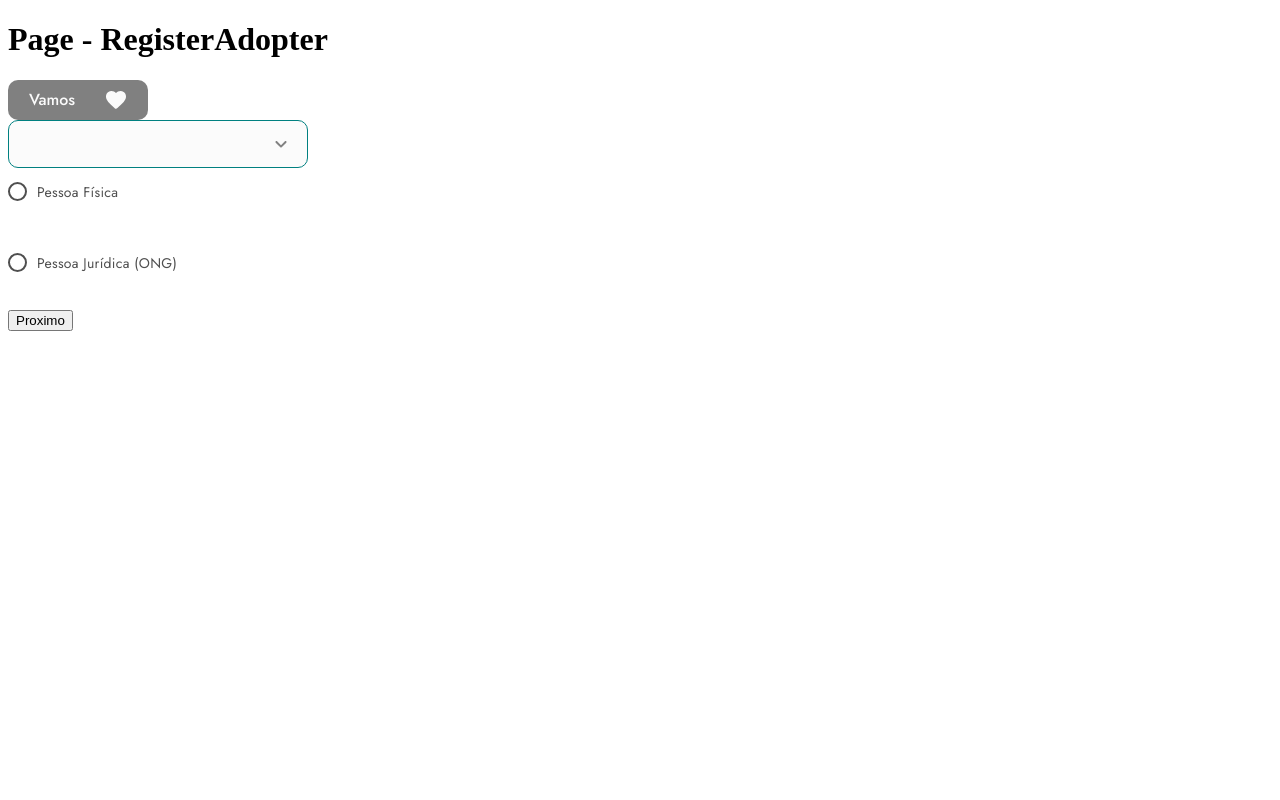
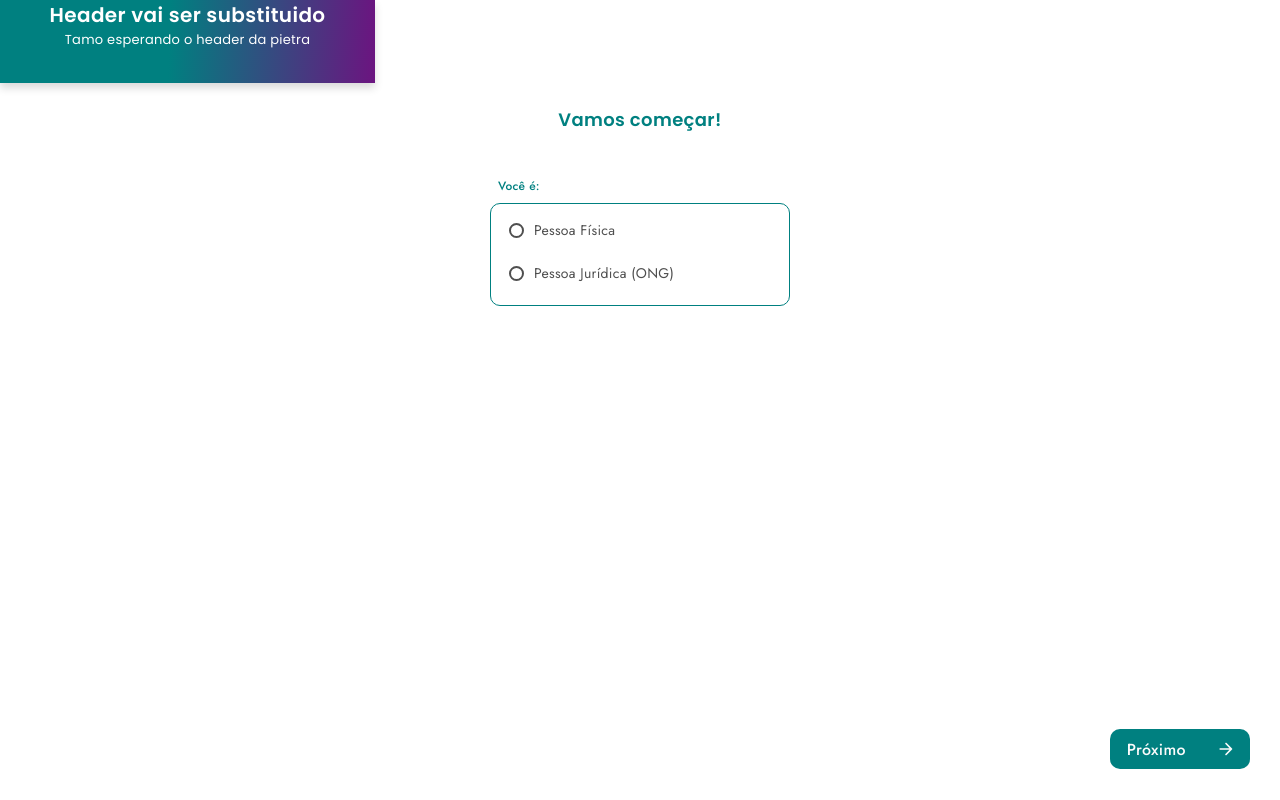
Before and after one commit to estartandodevs-course/Busquepet, a React (Create React App) app: page /cadastro-do-adotante in a window 1280 px wide. Built offline with nearby package versions, Linux system fonts and the light colour scheme.

Commit message:
criando pasta de cadastro, executando manutenção de alguns componentes

```diff
--- a/src/App.js
+++ b/src/App.js
@@ -1,23 +1,24 @@
 import React from 'react';
 import RadioButton from './components/RadioButton'
 import { useState } from 'react';
-import {Select} from './components/select/Index';
-import Icone from './assets/images/Coracao.svg';
+// import { Select } from './components/select/Index';
+// import Icone from './assets/images/Coracao.svg';
 import Routes from './components/Routes';
-const { Button } = require('./components/button/Index');
+// const { Button } = require('./components/button/Index');
 
 function App() {
-  const [person, setPerson] = useState()
+	const [person, setPerson] = useState("")
 
 	return (
 		<div className="App">
 
 			<Routes />
-			<Button name="Vamos" icon={Icone} class="purple"></Button>
-      <Select type="estado"/>
-      <RadioButton text="Pessoa Física" name="typePerson" id="Pessoa Física" onChange={setPerson}/>
-      <RadioButton text="Pessoa Jurídica (ONG)" name="typePerson" id="Pessoa Jurídica (ONG)" onChange={setPerson} />
-      <button onClick={() => console.log(person)}>Proximo</button>
+			{/* <Button name="Vamos" icon={Icone} class="purple"></Button>
+			<Select type="estado" /> */}
+			{/* <RadioButton text="Pessoa Física" name="typePerson" id="Pessoa Física" onChange={setPerson} />
+			<RadioButton text="Pessoa Jurídica (ONG)" name="typePerson" id="Pessoa Jurídica (ONG)" onChange={setPerson} /> */}
+
+			{/* <button onClick={() => console.log(person)}>Proximo</button> */}
 		</div>
 	);
 }
--- a/src/components/Routes/index.jsx
+++ b/src/components/Routes/index.jsx
@@ -4,7 +4,7 @@ import Filter from '../../pages/filtro'
 import CardPet from '../../pages/card-pet'
 import ProfilePerson from '../../pages/perfil-adotante'
 import RegisterPet from '../../pages/cadastro-do-pet'
-import RegisterAdopter from '../../pages/cadastro-do-adotante'
+import RegisterAdopter from '../../pages/cadastro-do-adotante/cadastro-tipo-de-pessoa'
 import DonorRegister from '../../pages/cadastro-do-doador'
 import ProfilePet from '../../pages/perfil-pet'
 import Login from '../../pages/login'
--- a/src/components/Text/index.jsx
+++ b/src/components/Text/index.jsx
@@ -64,8 +64,6 @@ function Text(props) {
         textfinal: <TextFinal>{children}</TextFinal>,
         textfinal2: <TextFinal2>{children}</TextFinal2>
     }
-
-    console.log(type)
     return types[type]
 }
 
--- a/src/components/button/Index.jsx
+++ b/src/components/button/Index.jsx
@@ -1,13 +1,15 @@
 import React from 'react';
+import Text from '../Text'
 import './Button.scss';
 
-export const Button =  props => {
+export default function Button (props) {
+    const {identifier, icon, name, onClick} = props;
     return(
         <div>
-            <button className={props.class} disabled>
+            <button className={identifier} onClick={onClick}>
                 <div className="button-Dad">
-                    <span>{props.name}</span>
-                    <img className="Icons" src={props.icon} alt="Icon"/>
+                        <Text type="textbutton">{name}</Text>
+                    <img className="Icons" src={icon} alt="Icon"/>
                 </div>
             </button>
         </div>
--- /dev/null
+++ b/src/pages/cadastro-do-adotante/cadastro-tipo-de-pessoa/index.jsx
@@ -0,0 +1,33 @@
+import './styles.scss'
+import Text from '../../../components/Text'
+import RadioButton from '../../../components/RadioButton'
+import Button from '../../../components/Button'
+import Icon from '../../../assets/images/SetaProx.svg'
+
+export default function RegisterAdopter() {
+    return (
+        <>
+            <div className="header">
+                <div className="textheader">
+                    <Text type="titleheader" >Header vai ser substituido</Text>
+                    <Text type="subtitleheader" >Tamo esperando o header da pietra</Text>
+                </div>
+            </div>
+            <Text type="titleform">Vamos começar!</Text>
+            <section className="contentform">
+                <div className="form">
+                    <div className="textform">
+                        <Text type="labelform">Você é:</Text>
+                    </div>
+                    <div className="form-box">
+                        <RadioButton text="Pessoa Física" name="typePerson" id="Pessoa Física" />
+                        <RadioButton text="Pessoa Jurídica (ONG)" name="typePerson" id="Pessoa Física" />
+                    </div>
+                </div>
+            </section>
+                <div className="button-skip" >
+                    <Button name="Próximo" identifier="green" icon={Icon} />
+                </div>
+        </>
+    )
+}
--- /dev/null
+++ b/src/pages/cadastro-do-adotante/cadastro-tipo-de-pessoa/styles.scss
@@ -0,0 +1,60 @@
+* {
+    padding: 0;
+    margin: 0;
+    box-sizing: border-box;
+}
+
+
+.header {
+    width: 375px;
+    height: 83px;
+    background: linear-gradient(91.99deg, #008080 45.19%, #800080 110.51%);
+    box-shadow: 0px 5px 8px rgba(0, 0, 0, 0.15);
+}
+
+.textheader {
+    display: flex;
+    flex-direction: column;
+    align-items: center;
+    justify-items: center;
+}
+
+.title-form {
+    margin-top: 23px;
+    text-align: center;
+}
+
+.form {
+    display: flex;
+    margin-top: 44px;
+    flex-direction: column;
+}
+
+.textform{
+    margin-left: 8px;
+}
+
+.form-box {
+    margin-top: 8px;
+    border: 1px solid #008080;
+    border-radius: 10px;
+    width: 300px;
+    height: 103px;
+    display: flex;
+    flex-direction: column;
+    padding: 16px 18px;
+}
+
+.contentform{
+    display: flex;
+    justify-content: center;
+}
+
+
+.button-skip{
+    display: flex;
+    justify-content: flex-end;
+    align-items: flex-end;
+    height: 463px;
+    margin-right: 30px;
+}
--- a/src/pages/cadastro-do-adotante/index.jsx
+++ /dev/null
@@ -1,4 +0,0 @@
-export default function RegisterAdopter () {
-    return <h1>Page - RegisterAdopter</h1>
-
-}
```
Also changed, not shown: src/assets/images/arrowDown.svg (renamed from src/components/assets/images/arrowDown.svg), 1 other file (tests, documents, lock files or other folders).
